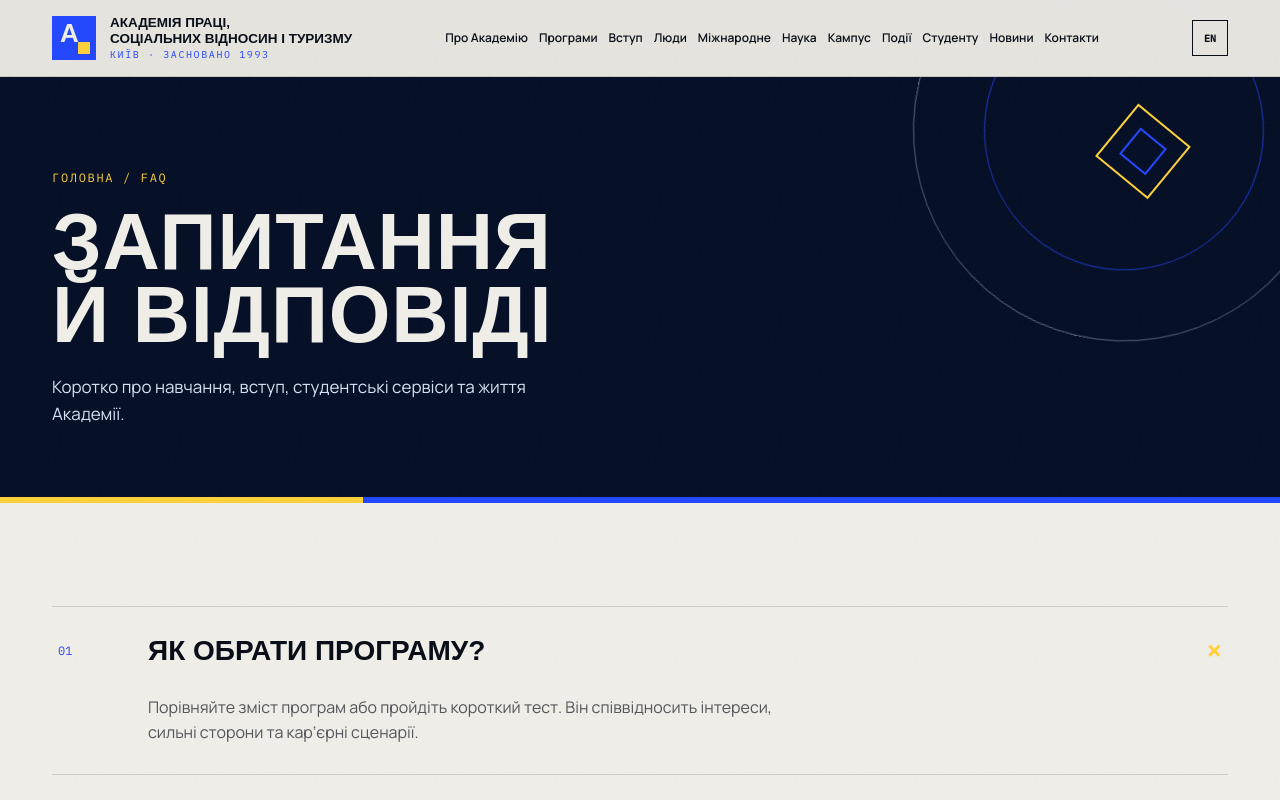
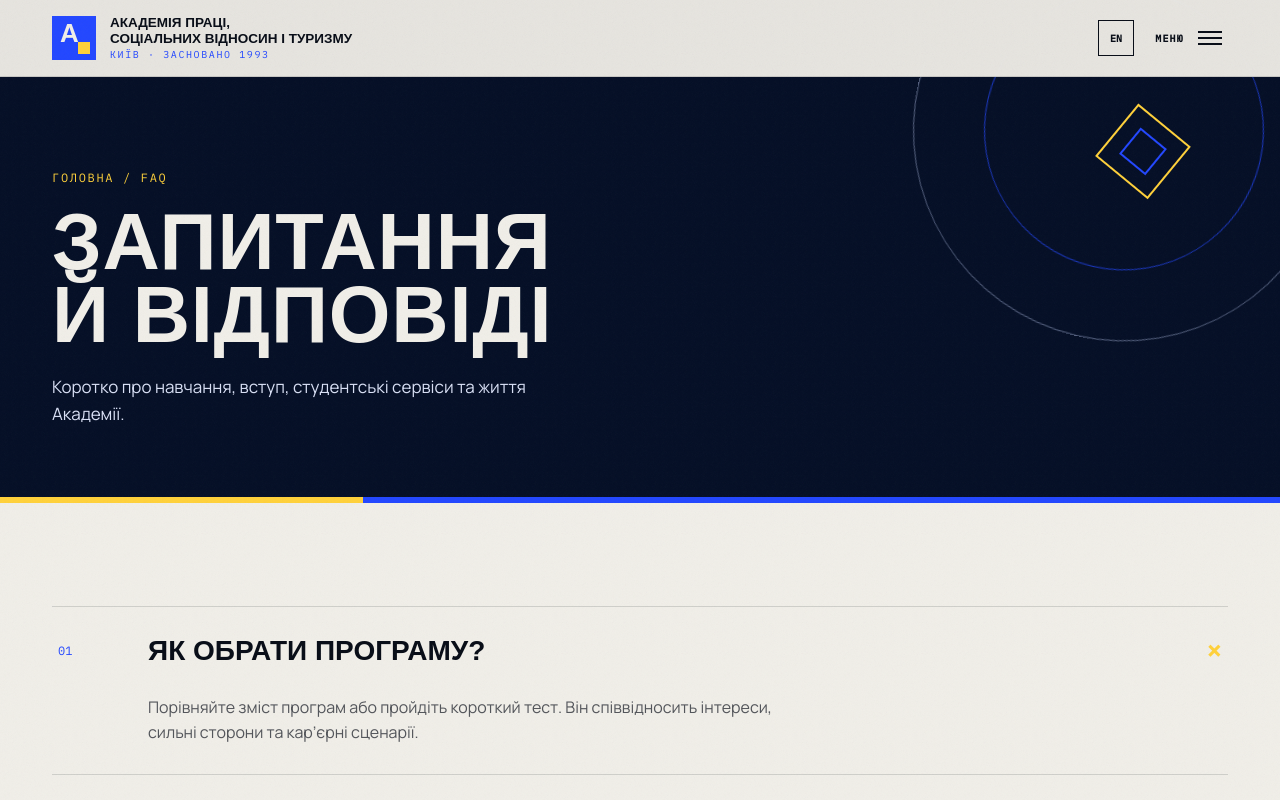
Before and after one commit to heads-and-tails/apsvt-website, a Next.js app: page /faq in a window 1280 px wide. Shown: the top 800 px of the page. Built offline with nearby package versions, Linux system fonts and the light colour scheme; a web font is replaced by a local one.

Commit message:
Repair responsive navigation menu

```diff
--- a/app/components/SiteHeader.tsx
+++ b/app/components/SiteHeader.tsx
@@ -2,19 +2,145 @@
 
 import Link from "next/link";
 import { usePathname } from "next/navigation";
-import { useState } from "react";
+import { useEffect, useRef, useState } from "react";
 
-const ukLinks=[
-  ["/about","Про Академію"],["/programs","Програми"],["/admissions","Вступ"],["/people","Люди"],
-  ["/international","Міжнародне"],["/research","Наука"],["/facilities","Кампус"],["/events","Події"],["/students","Студенту"],["/news","Новини"],["/contacts","Контакти"],
-];
-const enLinks=[
-  ["/en/about","About"],["/en/programs","Programmes"],["/en/admissions","Admissions"],["/en/people","People"],
-  ["/en/international","International"],["/en/research","Research"],["/en/facilities","Campus"],["/en/events","Events"],["/en/students","Students"],["/en/news","News"],["/en/contacts","Contacts"],
-];
+const ukLinks = [
+  ["/about", "Про Академію"],
+  ["/programs", "Програми"],
+  ["/admissions", "Вступ"],
+  ["/people", "Люди"],
+  ["/international", "Міжнародне"],
+  ["/research", "Наука"],
+  ["/facilities", "Кампус"],
+  ["/events", "Події"],
+  ["/students", "Студенту"],
+  ["/news", "Новини"],
+  ["/contacts", "Контакти"],
+] as const;
 
-export function SiteHeader(){const pathname=usePathname();const [open,setOpen]=useState(false);const english=pathname==="/en"||pathname.startsWith("/en/");const links=english?enLinks:ukLinks;const ukPath=english?(pathname.replace(/^\/en/,"")||"/"):pathname;const enPath=english?pathname:`/en${pathname==="/"?"":pathname}`;return <header className="legacy-header"><div className="wrap topbar">
-  <Link className="brand" href={english?"/en":"/"} onClick={()=>setOpen(false)}><span className="brand-mark"><i>{english?"A":"А"}</i></span><span className="brand-name">{english?<>Academy of Labour,<br/>Social Relations and Tourism<em>Kyiv · established 1993</em></>:<>Академія праці,<br/>соціальних відносин і туризму<em>Київ · засновано 1993</em></>}</span></Link>
-  <nav className={`mainnav ${open?"open":""}`} aria-label={english?"Main navigation":"Головна навігація"}>{links.map(([href,label])=><Link className={pathname===href||pathname.startsWith(`${href}/`)?"active":""} href={href} key={href} onClick={()=>setOpen(false)}>{label}</Link>)}</nav>
-  <div className="hdr-right"><Link className="lang-toggle" href={english?ukPath:enPath} aria-label={english?"Українська версія":"English version"}>{english?"UA":"EN"}</Link><Link className="cta hdr-cta" href={english?"/en/admissions":"/admissions"}><span>{english?"Admissions 2026":"Вступ 2026"}</span></Link><button className={`burger ${open?"active":""}`} onClick={()=>setOpen(!open)} aria-label={english?"Menu":"Меню"} aria-expanded={open}><i/><i/><i/></button></div>
-  </div></header>}
+const enLinks = [
+  ["/en/about", "About"],
+  ["/en/programs", "Programmes"],
+  ["/en/admissions", "Admissions"],
+  ["/en/people", "People"],
+  ["/en/international", "International"],
+  ["/en/research", "Research"],
+  ["/en/facilities", "Campus"],
+  ["/en/events", "Events"],
+  ["/en/students", "Students"],
+  ["/en/news", "News"],
+  ["/en/contacts", "Contacts"],
+] as const;
+
+export function SiteHeader() {
+  const pathname = usePathname();
+  const [open, setOpen] = useState(false);
+  const menuButton = useRef<HTMLButtonElement>(null);
+  const firstMenuLink = useRef<HTMLAnchorElement>(null);
+  const english = pathname === "/en" || pathname.startsWith("/en/");
+  const links = english ? enLinks : ukLinks;
+  const ukPath = english ? pathname.replace(/^\/en/, "") || "/" : pathname;
+  const enPath = english ? pathname : `/en${pathname === "/" ? "" : pathname}`;
+
+  useEffect(() => {
+    if (!open) return;
+
+    const previousOverflow = document.body.style.overflow;
+    document.body.style.overflow = "hidden";
+    firstMenuLink.current?.focus();
+
+    const closeOnEscape = (event: KeyboardEvent) => {
+      if (event.key !== "Escape") return;
+      setOpen(false);
+      menuButton.current?.focus();
+    };
+
+    window.addEventListener("keydown", closeOnEscape);
+    return () => {
+      document.body.style.overflow = previousOverflow;
+      window.removeEventListener("keydown", closeOnEscape);
+    };
+  }, [open]);
+
+  const closeMenu = () => setOpen(false);
+
+  return (
+    <header className={`legacy-header ${open ? "menu-open" : ""}`}>
+      <div className="wrap topbar">
+        <Link className="brand" href={english ? "/en" : "/"} onClick={closeMenu}>
+          <span className="brand-mark"><i>{english ? "A" : "А"}</i></span>
+          <span className="brand-name">
+            {english ? <>
+              Academy of Labour,<br />Social Relations and Tourism
+              <em>Kyiv · established 1993</em>
+            </> : <>
+              Академія праці,<br />соціальних відносин і туризму
+              <em>Київ · засновано 1993</em>
+            </>}
+          </span>
+        </Link>
+
+        <nav
+          id="site-navigation"
+          className={`mainnav ${open ? "open" : ""}`}
+          aria-label={english ? "Main navigation" : "Головна навігація"}
+          aria-hidden={!open}
+          onClick={(event) => {
+            if (event.currentTarget === event.target) closeMenu();
+          }}
+        >
+          <div className="menu-shell wrap">
+            <div className="menu-heading">
+              <span>{english ? "Explore the Academy" : "Навігація Академією"}</span>
+              <b>{english ? "Choose a section" : "Оберіть розділ"}</b>
+            </div>
+            <div className="menu-grid">
+              {links.map(([href, label], index) => (
+                <Link
+                  className={pathname === href || pathname.startsWith(`${href}/`) ? "active" : ""}
+                  href={href}
+                  key={href}
+                  onClick={closeMenu}
+                  ref={index === 0 ? firstMenuLink : undefined}
+                  tabIndex={open ? 0 : -1}
+                >
+                  <span>{String(index + 1).padStart(2, "0")}</span>
+                  <b>{label}</b>
+                  <i>↗</i>
+                </Link>
+              ))}
+            </div>
+            <div className="menu-footer">
+              <span>{english ? "Kyiv · Ukraine" : "Київ · Україна"}</span>
+              <Link href={english ? "/en/admissions" : "/admissions"} onClick={closeMenu} tabIndex={open ? 0 : -1}>
+                {english ? "Admissions 2026" : "Вступ 2026"} <b>→</b>
+              </Link>
+            </div>
+          </div>
+        </nav>
+
+        <div className="hdr-right">
+          <Link className="lang-toggle" href={english ? ukPath : enPath} aria-label={english ? "Українська версія" : "English version"} onClick={closeMenu}>
+            {english ? "UA" : "EN"}
+          </Link>
+          <Link className="cta hdr-cta" href={english ? "/en/admissions" : "/admissions"} onClick={closeMenu}>
+            <span>{english ? "Admissions 2026" : "Вступ 2026"}</span>
+          </Link>
+          <button
+            ref={menuButton}
+            className={`burger ${open ? "active" : ""}`}
+            type="button"
+            onClick={() => setOpen((current) => !current)}
+            aria-label={open ? (english ? "Close menu" : "Закрити меню") : (english ? "Open menu" : "Відкрити меню")}
+            aria-controls="site-navigation"
+            aria-haspopup="true"
+            aria-expanded={open}
+          >
+            <span className="menu-button-label" aria-hidden="true">{english ? "Menu" : "Меню"}</span>
+            <span className="burger-lines" aria-hidden="true"><i /><i /><i /></span>
+          </button>
+        </div>
+      </div>
+    </header>
+  );
+}
--- a/app/expanded.css
+++ b/app/expanded.css
@@ -376,3 +376,47 @@ section{padding-block:clamp(72px,8vw,112px)}
 
 @media(max-width:1000px){.admission-timeline,.research-resource-grid{grid-template-columns:repeat(2,minmax(0,1fr))}.operations-layout{grid-template-columns:1fr}.operations-list{max-height:none}}
 @media(max-width:700px){section{padding-block:58px}.wrap{padding-inline:18px}.phero.img .bgi:after,.program-hero-bg:after,.detail-hero-bg:after{background:linear-gradient(90deg,rgba(4,12,31,.94),rgba(6,16,39,.68)),linear-gradient(0deg,rgba(6,16,39,.88),transparent 60%)}.phero h1{max-width:100%}.phero.img .lead{font-size:16px}.admission-timeline,.research-resource-grid{grid-template-columns:1fr}.admission-timeline article{min-height:0;padding:22px}.operations{margin-top:65px;padding-top:48px}.operations-heading{display:block}.operations-heading>a{display:inline-block;margin-top:15px}.operations-tabs{grid-template-columns:1fr 1fr}.operations-form,.operations-list{padding:18px}.operations-fields{grid-template-columns:1fr}.operations-fields label.wide{grid-column:auto}.operations-save{display:block}.operations-save button{width:100%;margin-top:14px}.operations-list article{grid-template-columns:1fr}.operations-list article>div:last-child{flex-direction:row;gap:14px}}
+
+/* One reliable navigation menu for desktop, tablet and mobile. */
+.legacy-header{isolation:isolate;transition:background-color .3s,border-color .3s}
+.legacy-header.menu-open{background:var(--paper);border-color:rgba(9,14,24,.28)}
+.topbar{position:relative}
+.burger{display:flex;align-items:center;justify-content:flex-end;gap:10px;width:auto;min-width:82px;height:44px;padding:0 2px 0 8px;cursor:pointer;color:var(--ink)}
+.menu-button-label{font:600 10px var(--mono);letter-spacing:.12em;text-transform:uppercase}
+.burger-lines{display:block;position:relative;width:32px;height:32px;flex:none}
+.burger i{left:4px;right:4px}
+.burger i:nth-child(1){top:9px}.burger i:nth-child(2){top:15px}.burger i:nth-child(3){top:21px}
+.burger.active i:nth-child(1){top:15px;transform:rotate(45deg)}
+.burger.active i:nth-child(2){opacity:0;transform:scaleX(0)}
+.burger.active i:nth-child(3){top:15px;transform:rotate(-45deg)}
+.mainnav{display:block;position:absolute;top:100%;left:50%;right:auto;width:100vw;height:calc(100svh - 76px);padding:0;background:rgba(240,238,232,.985);transform:translate(-50%,-18px);opacity:0;visibility:hidden;pointer-events:none;overflow:auto;overscroll-behavior:contain;z-index:801;transition:opacity .32s ease,transform .45s cubic-bezier(.2,.8,.2,1),visibility 0s .45s}
+.mainnav.open{transform:translate(-50%,0);opacity:1;visibility:visible;pointer-events:auto;transition:opacity .32s ease,transform .45s cubic-bezier(.2,.8,.2,1),visibility 0s}
+.menu-shell{min-height:100%;display:flex;flex-direction:column;padding-top:clamp(30px,5vh,64px);padding-bottom:28px}
+.menu-heading{display:flex;align-items:end;justify-content:space-between;gap:24px;padding-bottom:18px;border-bottom:4px solid var(--ink)}
+.menu-heading span,.menu-footer>span{font:10px var(--mono);letter-spacing:.14em;text-transform:uppercase;color:var(--cobalt)}
+.menu-heading b{font:600 clamp(18px,2vw,28px) var(--disp);text-transform:uppercase}
+.menu-grid{display:grid;grid-template-columns:repeat(3,minmax(0,1fr));border-left:1px solid var(--ink)}
+.mainnav .menu-grid a{min-height:112px;display:grid;grid-template-columns:34px minmax(0,1fr) auto;gap:12px;align-items:end;padding:18px;border-right:1px solid var(--ink);border-bottom:1px solid var(--ink);font:inherit;white-space:normal;transition:background-color .2s,color .2s,transform .25s}
+.mainnav .menu-grid a:after{display:none}
+.mainnav .menu-grid a>span{align-self:start;font:10px var(--mono);color:var(--cobalt)}
+.mainnav .menu-grid a>b{font:600 clamp(16px,1.55vw,23px)/1.15 var(--disp);text-transform:uppercase;overflow-wrap:anywhere}
+.mainnav .menu-grid a>i{font-style:normal;font-size:22px;color:var(--gold)}
+.mainnav .menu-grid a:hover,.mainnav .menu-grid a.active{background:var(--navy);color:var(--paper)}
+.mainnav .menu-grid a:hover>span,.mainnav .menu-grid a.active>span{color:var(--gold)}
+.mainnav .menu-grid a:focus-visible{outline:4px solid var(--gold);outline-offset:-4px}
+.menu-footer{margin-top:auto;padding-top:24px;display:flex;justify-content:space-between;align-items:center;gap:24px}
+.menu-footer>a{font:600 13px var(--disp);text-transform:uppercase;border-bottom:3px solid var(--gold);padding:8px 0}
+.menu-footer>a b{color:var(--cobalt);font-size:20px;margin-left:8px}
+@media(max-width:900px){.menu-grid{grid-template-columns:repeat(2,minmax(0,1fr))}.mainnav .menu-grid a{min-height:96px}}
+@media(max-width:700px){
+  .mainnav{top:100%;height:calc(100svh - 68px);padding:0}
+  .menu-shell{padding-top:20px;padding-bottom:calc(20px + env(safe-area-inset-bottom))}
+  .menu-heading{align-items:start;padding-bottom:13px}.menu-heading b{font-size:16px;max-width:13ch;text-align:right}
+  .menu-grid{grid-template-columns:1fr}
+  .mainnav .menu-grid a{min-height:58px;grid-template-columns:30px minmax(0,1fr) 24px;align-items:center;padding:10px 8px;font-size:inherit}
+  .mainnav .menu-grid a>span{align-self:center}.mainnav .menu-grid a>b{font-size:clamp(15px,4.6vw,19px)}
+  .menu-footer{padding-top:16px}.menu-footer>a{font-size:11px}
+  .burger{width:44px;min-width:44px;padding:0}.menu-button-label{position:absolute;width:1px;height:1px;overflow:hidden;clip:rect(0,0,0,0)}
+  .burger-lines{width:34px;height:34px}
+}
+@media(prefers-reduced-motion:reduce){.mainnav{transition:none}.mainnav .menu-grid a{transition:none}}
```
Also changed, not shown: 1 other file (tests, documents, lock files or other folders).
